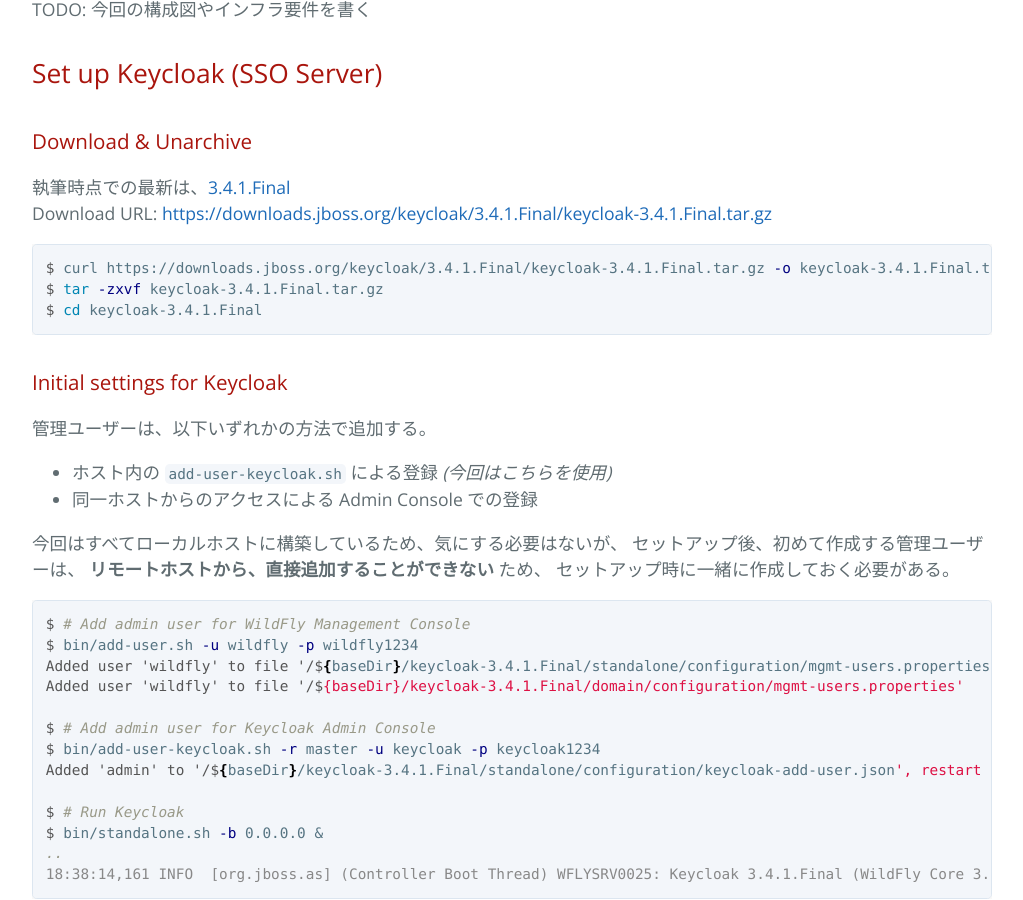
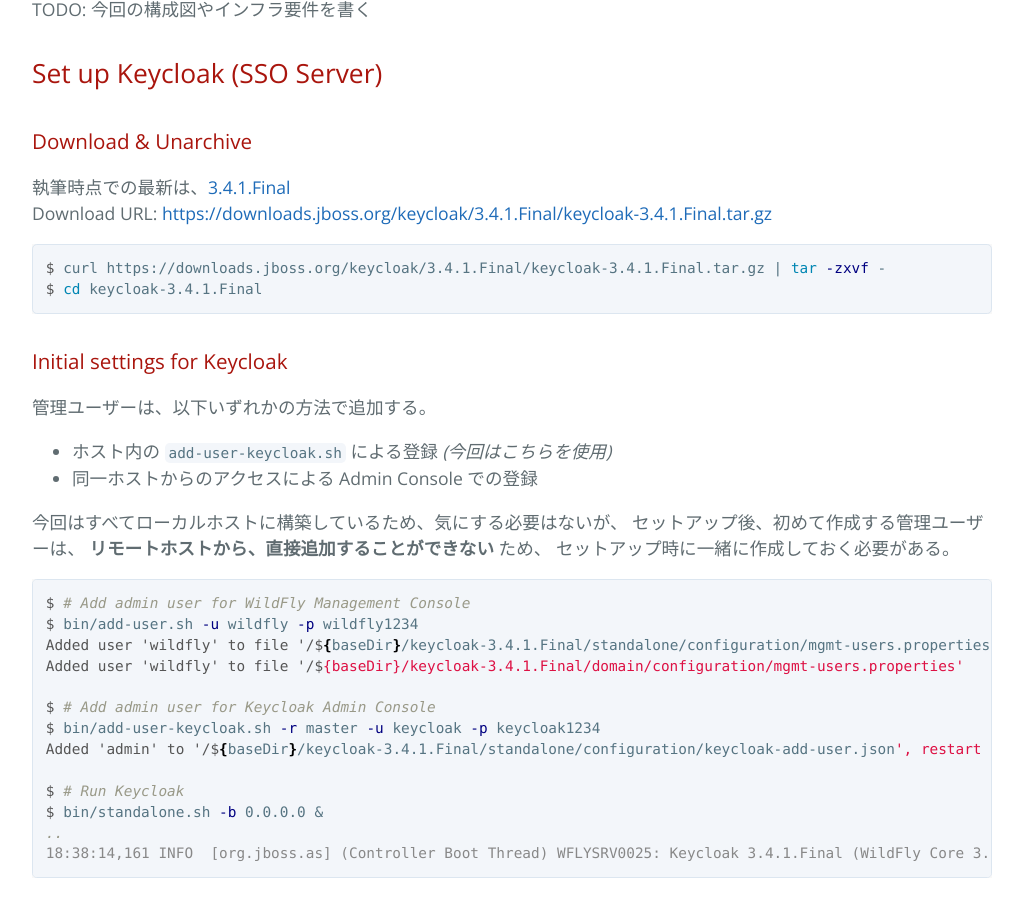
Before and after one commit to yo1000/blog.yo1000.com, a Jekyll site: the page built from _posts/2017-12-18-keycloak-demo.md, in a window 1280 px wide and 900 px high, scrolled down 1065 px. Shown: the whole window, without its empty margins (224-1247 px from the left). Built offline with Jekyll 4.4.1, drawn with Linux system fonts in a browser that asks for light colours; our own code applies the rules of GitHub Pages for plain Markdown files; some of the changed text lies outside the part shown.

Commit message:
Update 2017-12-18-keycloak-demo.md

````diff
--- a/_posts/2017-12-18-keycloak-demo.md
+++ b/_posts/2017-12-18-keycloak-demo.md
@@ -46,8 +47,7 @@
 [https://downloads.jboss.org/keycloak/3.4.1.Final/keycloak-3.4.1.Final.tar.gz](https://downloads.jboss.org/keycloak/3.4.1.Final/keycloak-3.4.1.Final.tar.gz)
 
 ```console
-$ curl https://downloads.jboss.org/keycloak/3.4.1.Final/keycloak-3.4.1.Final.tar.gz -o keycloak-3.4.1.Final.tar.gz
-$ tar -zxvf keycloak-3.4.1.Final.tar.gz
+$ curl https://downloads.jboss.org/keycloak/3.4.1.Final/keycloak-3.4.1.Final.tar.gz | tar -zxvf -
 $ cd keycloak-3.4.1.Final
 ```
 
````
Also changed, not shown: other parts of _posts/2017-12-18-keycloak-demo.md (+1 -0 lines).
